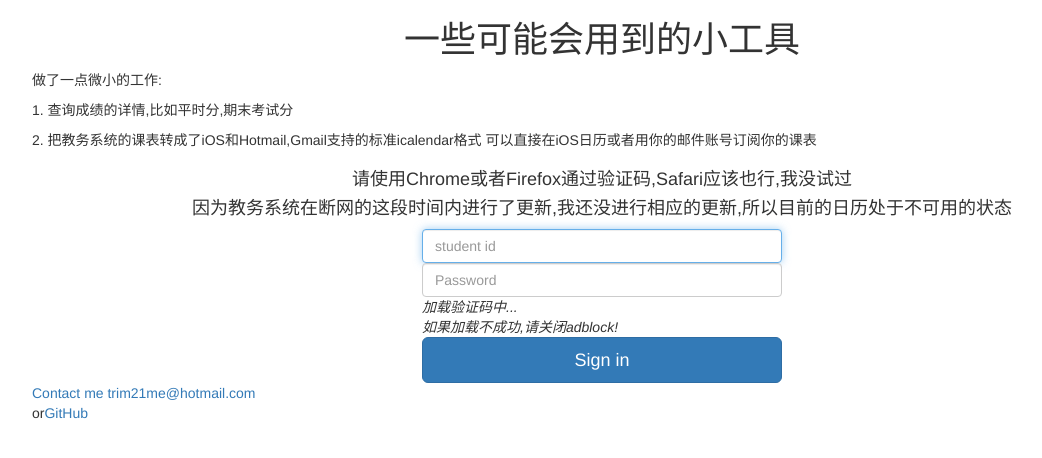
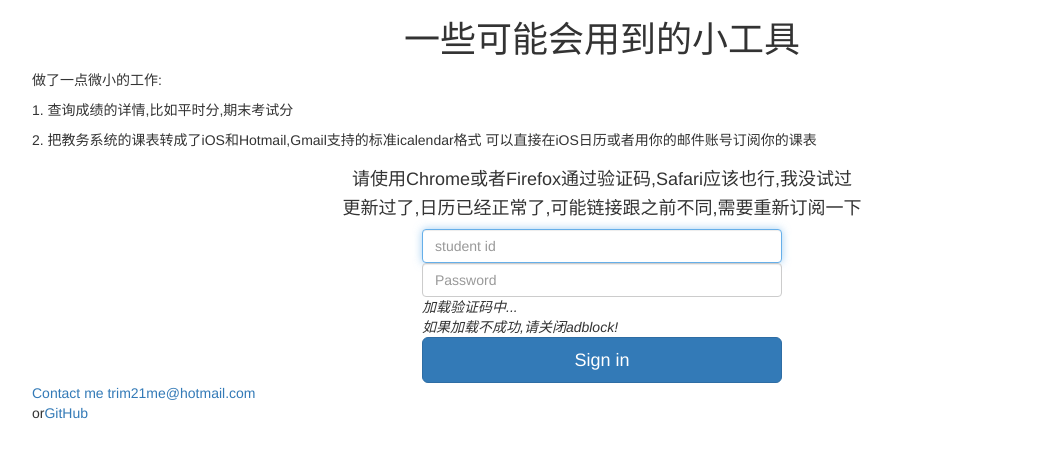
Before and after one commit to trim21-archive/pol, a Python web app: template app/templates/index.html in a window 1280 px wide. Shown: the top 458 px of the page, without its empty margins (38-1080 px from the left). Run offline with Jinja, Linux system fonts and the light colour scheme; the template is opened without the code that fills it, so the values that code supplies are empty; some libraries are stand-ins or nearby versions.

Commit message:
Update index.html

```diff
--- a/app/templates/index.html
+++ b/app/templates/index.html
@@ -28,7 +28,7 @@
 
             <div class="col-xs-12 col-sm-12 col-md-12 col-lg-12">
                 <h4>请使用Chrome或者Firefox通过验证码,Safari应该也行,我没试过</h4>
-                <h4>因为教务系统在断网的这段时间内进行了更新,我还没进行相应的更新,所以目前的日历处于不可用的状态</h4>
+                <h4>更新过了,日历已经正常了,可能链接跟之前不同,需要重新订阅一下</h4>
             </div>
         </div>
     </div>
```
